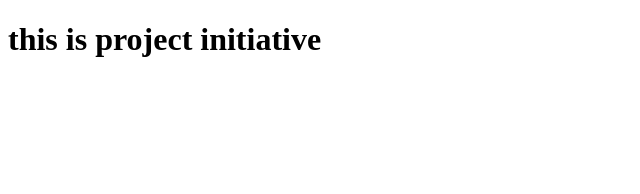
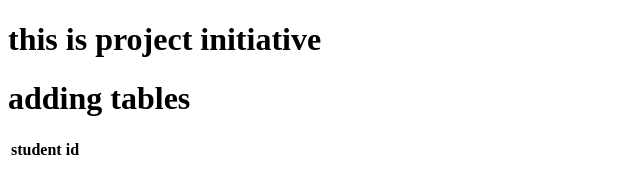
Before and after one commit to Pravallika-Narla/branches, a plain HTML site: page index.html in a window 1280 px wide. Shown: the whole page, without its empty margins (0-640 px from the left). Drawn offline with Linux system fonts and the light colour scheme.

Commit message:
adding tables to body

```diff
--- a/index.html
+++ b/index.html
@@ -7,5 +7,14 @@
 </head>
 <body>
     <h1>this is project initiative</h1>
+    <body>
+        <h1>adding tables</h1>
+        <table>
+            <tr>
+                <th>student id</th>
+            </tr>
+
+        </table>
+    </body>
 </body>
 </html>
```
